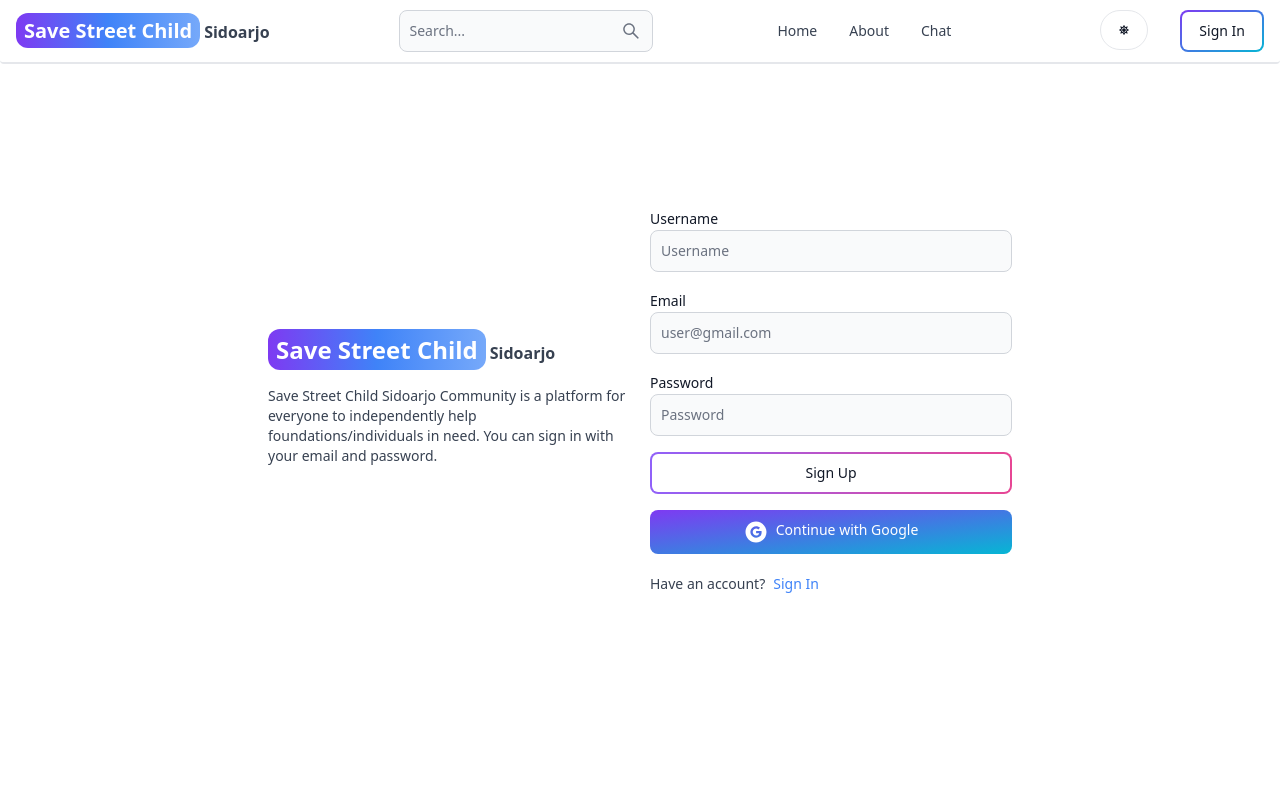
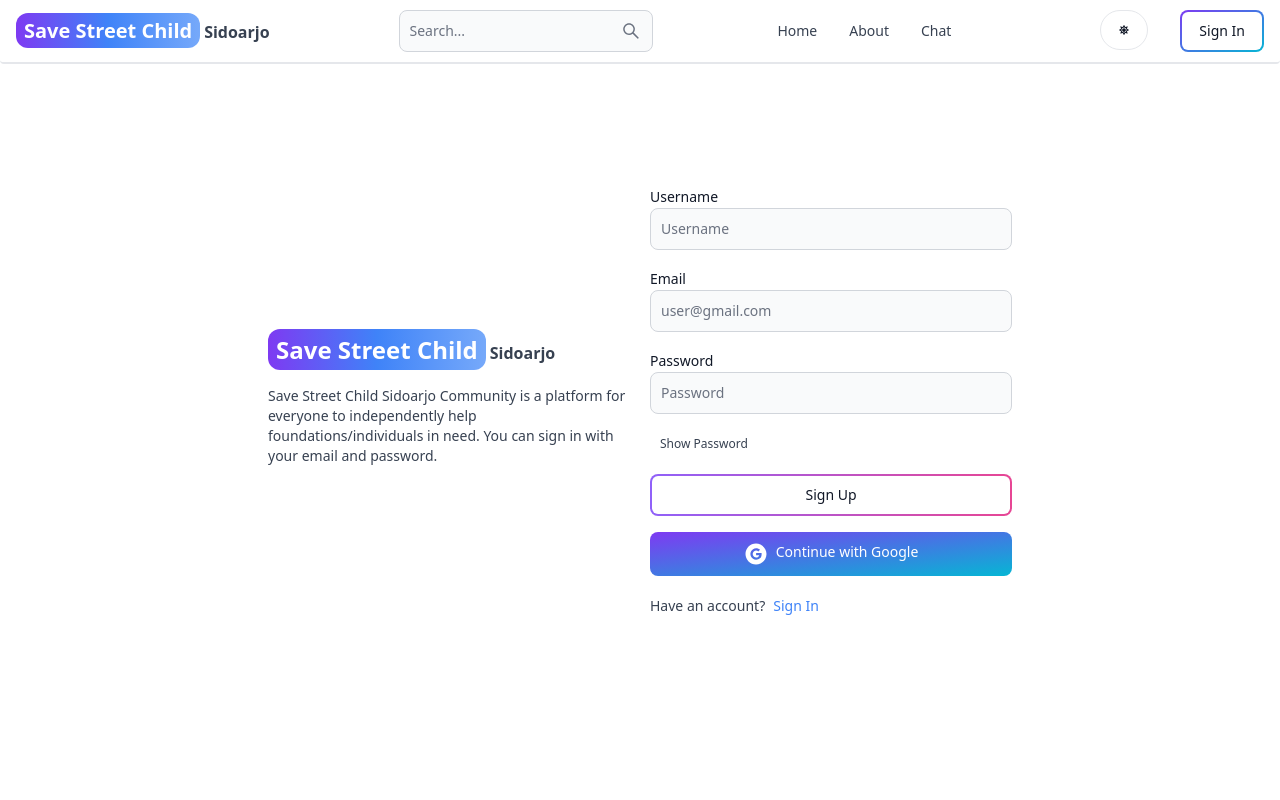
Before and after one commit to imamkoo/MERN-SSC, a React (Vite) app in the folder frontend/: page /sign-up in a window 1280 px wide. Shown: the top 800 px of the page. Built offline with nearby package versions, Linux system fonts and the light colour scheme; no server answers.

Commit message:
Update : Add show/hide password in signup page

```diff
--- a/frontend/src/pages/SignUp.jsx
+++ b/frontend/src/pages/SignUp.jsx
@@ -4,10 +4,16 @@ import { Link, useNavigate } from "react-router-dom";
 import OAuth from "../components/OAuth";
 
 export default function SignUp() {
+  const [showPassword, setShowPassword] = useState(false);
   const [formData, setFormData] = useState({});
   const [loading, setLoading] = useState(false);
   const navigate = useNavigate();
   const [errorMessage, setErrorMessage] = useState(null);
+
+  const togglePasswordVisibility = () => {
+    setShowPassword(!showPassword);
+  };
+
   const handleChange = (e) => {
     setFormData({ ...formData, [e.target.id]: e.target.value.trim() });
   };
@@ -83,11 +89,20 @@ export default function SignUp() {
             <div>
               <Label value="Password" />
               <TextInput
-                type="password"
+                type={showPassword ? "text" : "password"}
                 placeholder="Password"
                 id="password"
                 onChange={handleChange}
               />
+              <Button
+                color="none"
+                size="xs"
+                pill
+                className="mt-4 "
+                onClick={togglePasswordVisibility}
+              >
+                {showPassword ? "Hide" : "Show"} Password
+              </Button>
             </div>
             <Button
               gradientDuoTone="purpleToPink"
```
